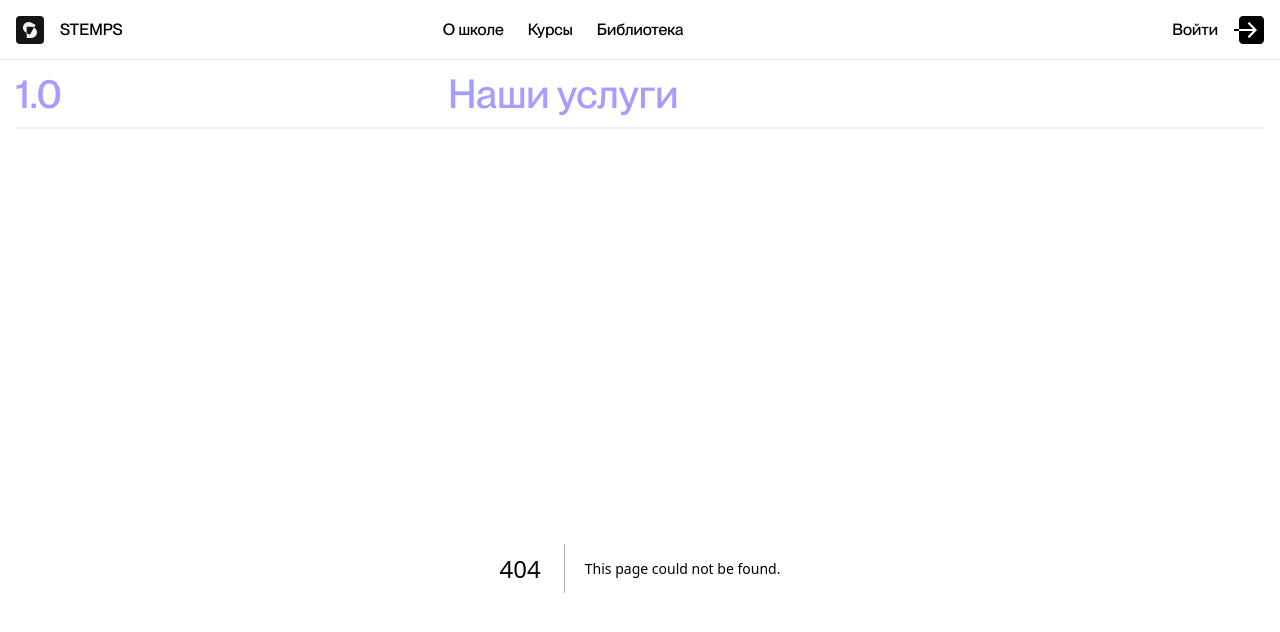
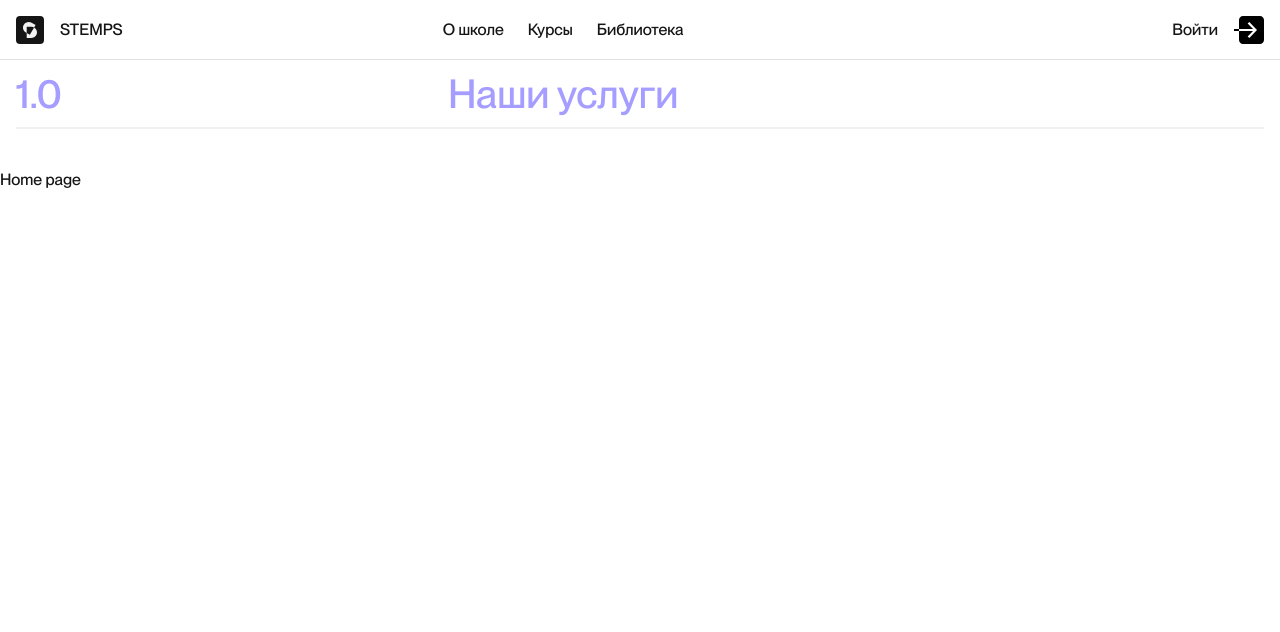
Before and after one commit to danya0ryaba/next-slider, a Next.js app: page / in a window 1280 px wide. Before the commit this address had no page. Shown: the top 632 px of the page. Built offline with nearby package versions, Linux system fonts and the light colour scheme.

Commit message:
fix: add home page

```diff
--- /dev/null
+++ b/app/page.tsx
@@ -0,0 +1,19 @@
+import type { Metadata } from "next";
+import "./globals.css";
+import { Header } from "@/shared/components/header/Header";
+import { Title } from "@/shared/components/title/Title";
+
+export const metadata: Metadata = {
+    title: "Slider",
+    description: "test task slider",
+};
+
+export default function Home() {
+    return (
+        <html lang="en">
+            <body>
+                <h1>Home page</h1>
+            </body>
+        </html>
+    );
+}
```
